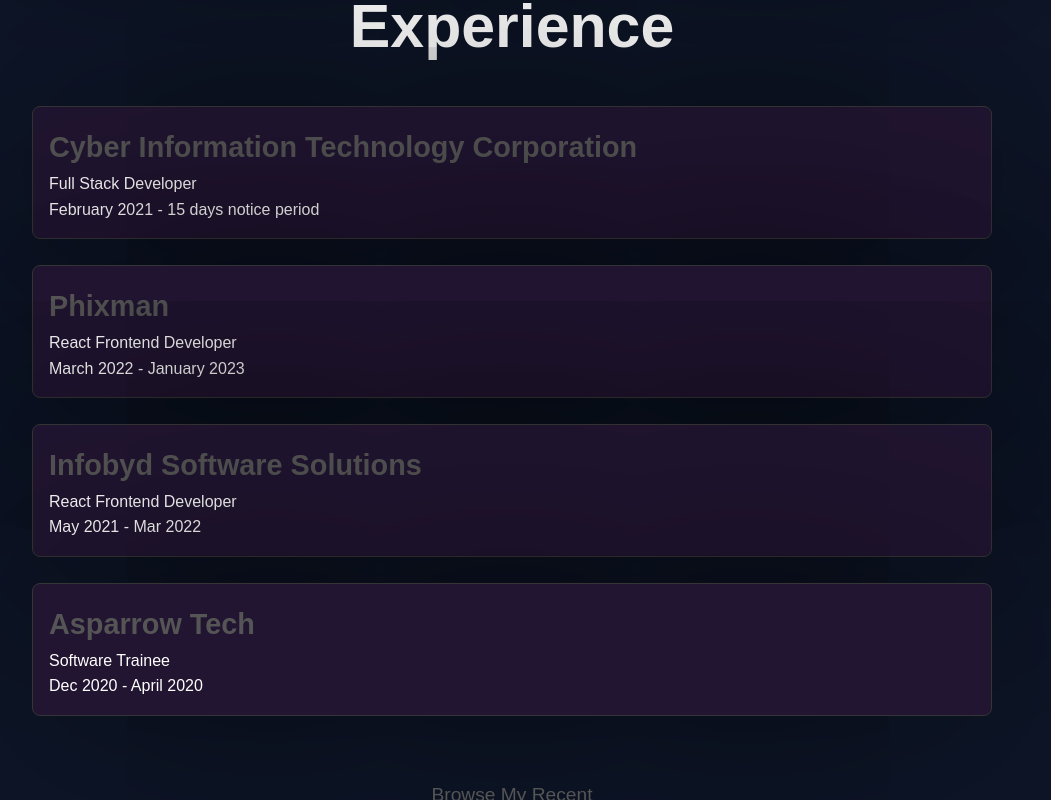
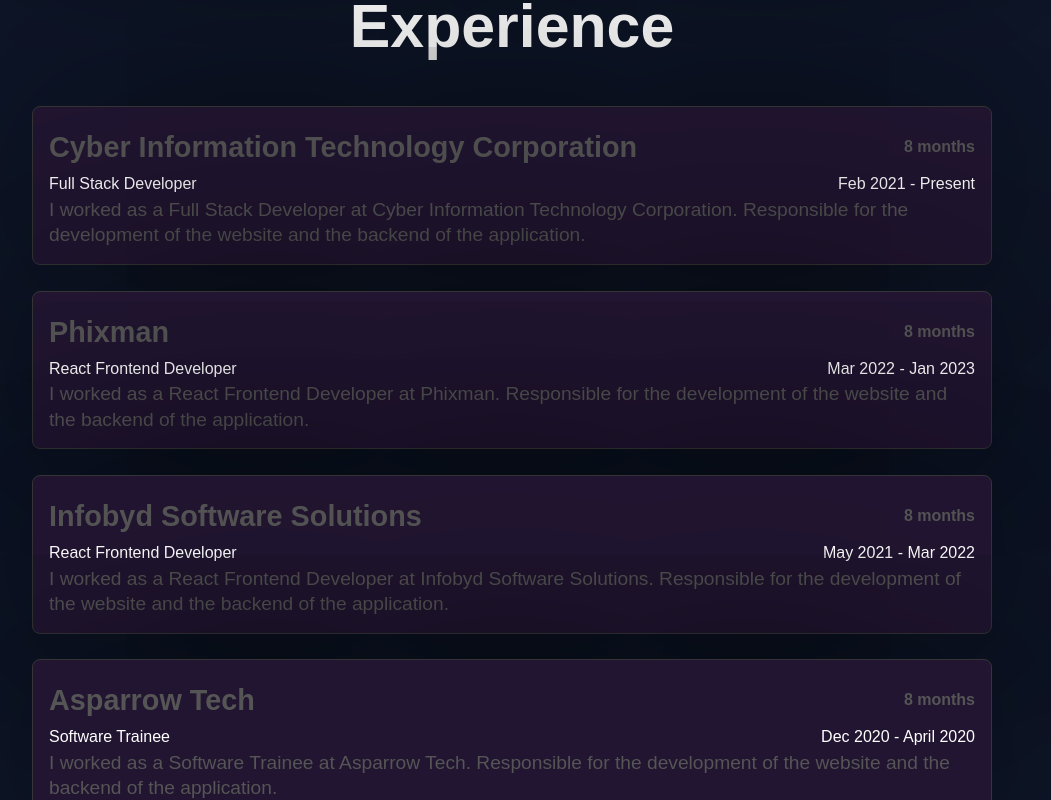
Before and after one commit to Vaishnavi-Karil/Portfolio-Frontend-React, a Next.js app: page /#about in a window 1280 px wide. Shown: the part 2240-3040 px from the top of the page, without its empty margins (128-1179 px from the left). Built offline with nearby package versions, Linux system fonts and the light colour scheme.

Commit message:
update the code

```diff
--- a/src/app/data/constants.js
+++ b/src/app/data/constants.js
@@ -152,10 +152,13 @@
   {
     companyname : "Cyber Information Technology Corporation",
     designation : "Full Stack Developer",
-    startdate : "February 2021",
-    enddate : "15 days notice period",
-    experience : Date.now(),
-    description : "I worked as a Full Stack Developer at Cyber Information Technology. I was responsible for the development of the website and the backend of the application. I was also responsible for the development of the frontend of the application.",
+    startdate : "Feb 2021",
+    enddate : "Present",
+    experience : 'total experience',
+    responsibility : 'Responsible for the development of the website and the backend of the application.',
+    description : (designation, companyname,responsibility) => {
+      return `I worked as a ${designation} at ${companyname}. ${responsibility}`
+    },
     plateform : "Web Application",
     projectname : ["DevShopify"],
     workingOnTotalProjects : 1,
@@ -168,10 +171,13 @@
   {
     companyname : "Phixman",
     designation : "React Frontend Developer",
-    startdate : "March 2022",
-    enddate : "January 2023",
+    startdate : "Mar 2022",
+    enddate : "Jan 2023",
     experience : "total experience",
-    description : "I worked as a Full Stack Developer at Cyber Information Technology. I was responsible for the development of the website and the backend of the application. I was also responsible for the development of the frontend of the application.",
+    responsibility : 'Responsible for the development of the website and the backend of the application.',
+    description : (designation, companyname, responsibility) => {
+      return `I worked as a ${designation} at ${companyname}. ${responsibility}`
+    },
     plateform : "Web Application",
     projectname : ["Phixman Admin Dashboard"],
     workingOnTotalProjects : 1,
@@ -187,7 +193,10 @@
     startdate : "May 2021",
     enddate : "Mar 2022",
     experience : "total experience",
-    description : "I worked as a Full Stack Developer at Cyber Information Technology. I was responsible for the development of the website and the backend of the application. I was also responsible for the development of the frontend of the application.",
+    responsibility : 'Responsible for the development of the website and the backend of the application.',
+    description : (designation, companyname, responsibility) => {
+      return `I worked as a ${designation} at ${companyname}. ${responsibility}`
+    },
     plateform : "Web Application",
     projectname : ["Stakeholder React App", "Socket Connection with Genesys Cloud"],
     workingOnTotalProjects : 2,
@@ -203,7 +212,10 @@
     startdate : "Dec 2020",
     enddate : "April 2020",
     experience : "total experience",
-    description : "I worked as a Full Stack Developer at Cyber Information Technology. I was responsible for the development of the website and the backend of the application. I was also responsible for the development of the frontend of the application.",
+    responsibility : 'Responsible for the development of the website and the backend of the application.',
+    description : (designation, companyname, responsibility) => {
+      return `I worked as a ${designation} at ${companyname}. ${responsibility}`
+    },
     plateform : "Web Application",
     projectname : ["React Intenship"],
     workingOnTotalProjects : 0,
--- a/src/components/Experience/ExperienceStyle.js
+++ b/src/components/Experience/ExperienceStyle.js
@@ -12,6 +12,9 @@
 
 export const StyledRoleAndDurationOfWork = styled.div`
   font-size: 1rem;
+  display: flex;
+  flex-direction: row;
+  justify-content: space-between;
 `;
 
 StyledRoleAndDurationOfWork.displayName = "StyledRoleAndDurationOfWork";
@@ -24,3 +27,27 @@
 `;
 
 StyledCompanyName.displayName = "StyledCompanyName";
+
+export const StyledDescription = styled.div`
+  color: rgb(85, 85, 85);
+  font-size: 1.2rem;
+`;
+
+StyledDescription.displayName = "StyledDescription";
+
+
+export const StyledTotalExperience = styled.p`
+color: rgb(85, 85, 85);
+  font-weight: 600;
+  font-size: 1rem;
+  line-height: 3rem;`;
+
+StyledTotalExperience.displayName = "StyledTotalExperience";
+
+
+export const StyledExperienceHeadingContainer = styled.div`
+display : flex;
+flex-direction : row;
+justify-content: space-between;`;
+
+StyledExperienceHeadingContainer.displayName = "StyledExperienceHeadingContainer";
--- a/src/components/Experience/index.js
+++ b/src/components/Experience/index.js
@@ -10,9 +10,12 @@
 import {
   CompanyName,
   StyledCompanyName,
+  StyledDescription,
   StyledExperience,
+  StyledExperienceHeadingContainer,
   StyledHeaderTypography,
   StyledRoleAndDurationOfWork,
+  StyledTotalExperience,
 } from "./ExperienceStyle";
 
 export const Experience = () => {
@@ -27,18 +30,26 @@
       plateform,
       projectname,
       workingOnTotalProjects,
+      responsibility,
       technologies: { frontendtechnologies, backendtechnologies, tools },
     } = experience_details;
     return (
       <StyledExperience key={index}>
         <div style={{ lineHeight: "1.6rem" }}>
+          <StyledExperienceHeadingContainer>
           <StyledCompanyName>{companyname}</StyledCompanyName>
+          <StyledTotalExperience>8 months</StyledTotalExperience>
+          </StyledExperienceHeadingContainer>
           <StyledRoleAndDurationOfWork>
             <p>{designation}</p>
             <p>
               {startdate} - {enddate}
             </p>
           </StyledRoleAndDurationOfWork>
+
+          <StyledDescription>
+            {description(designation, companyname, responsibility)}
+          </StyledDescription>
         </div>
       </StyledExperience>
     );
```
